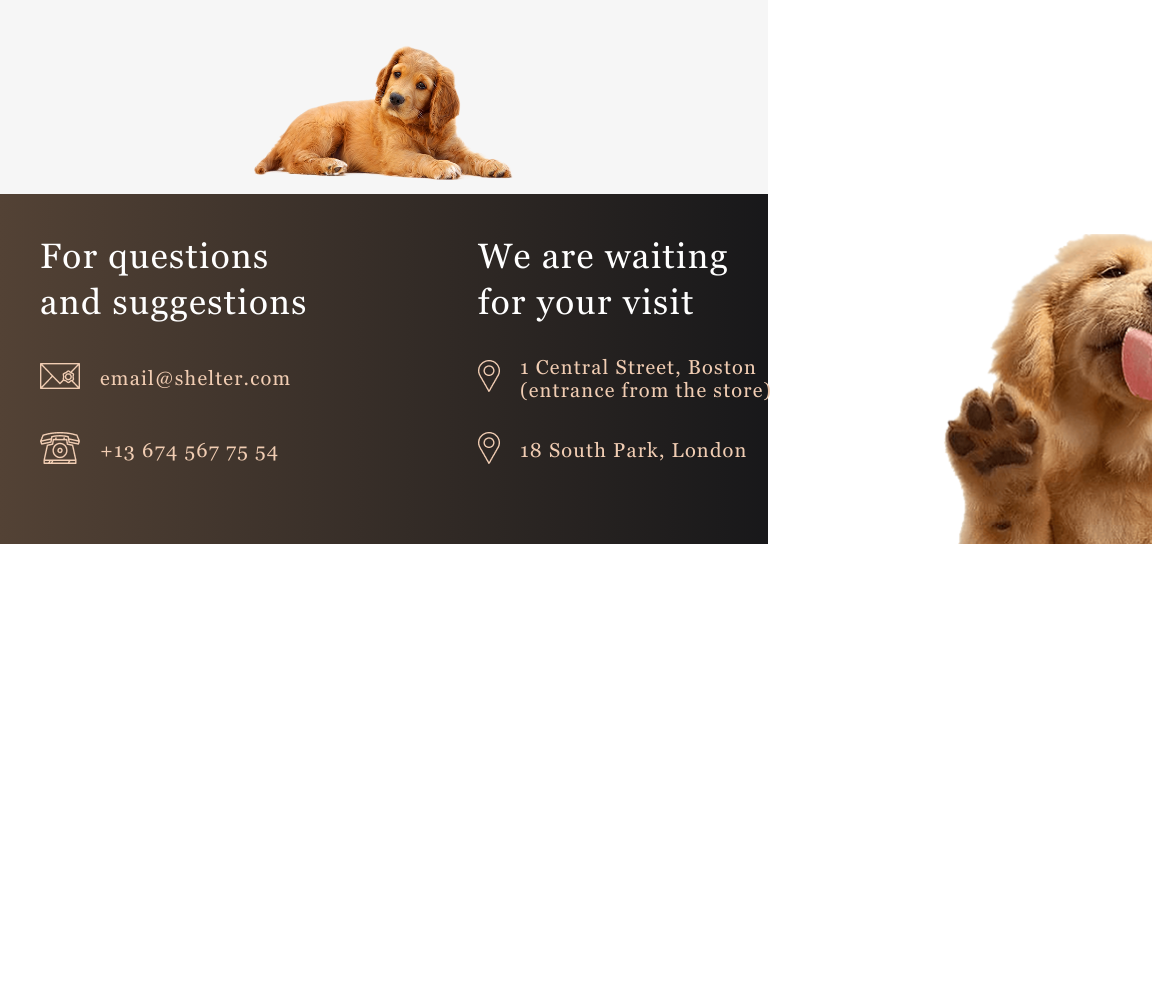
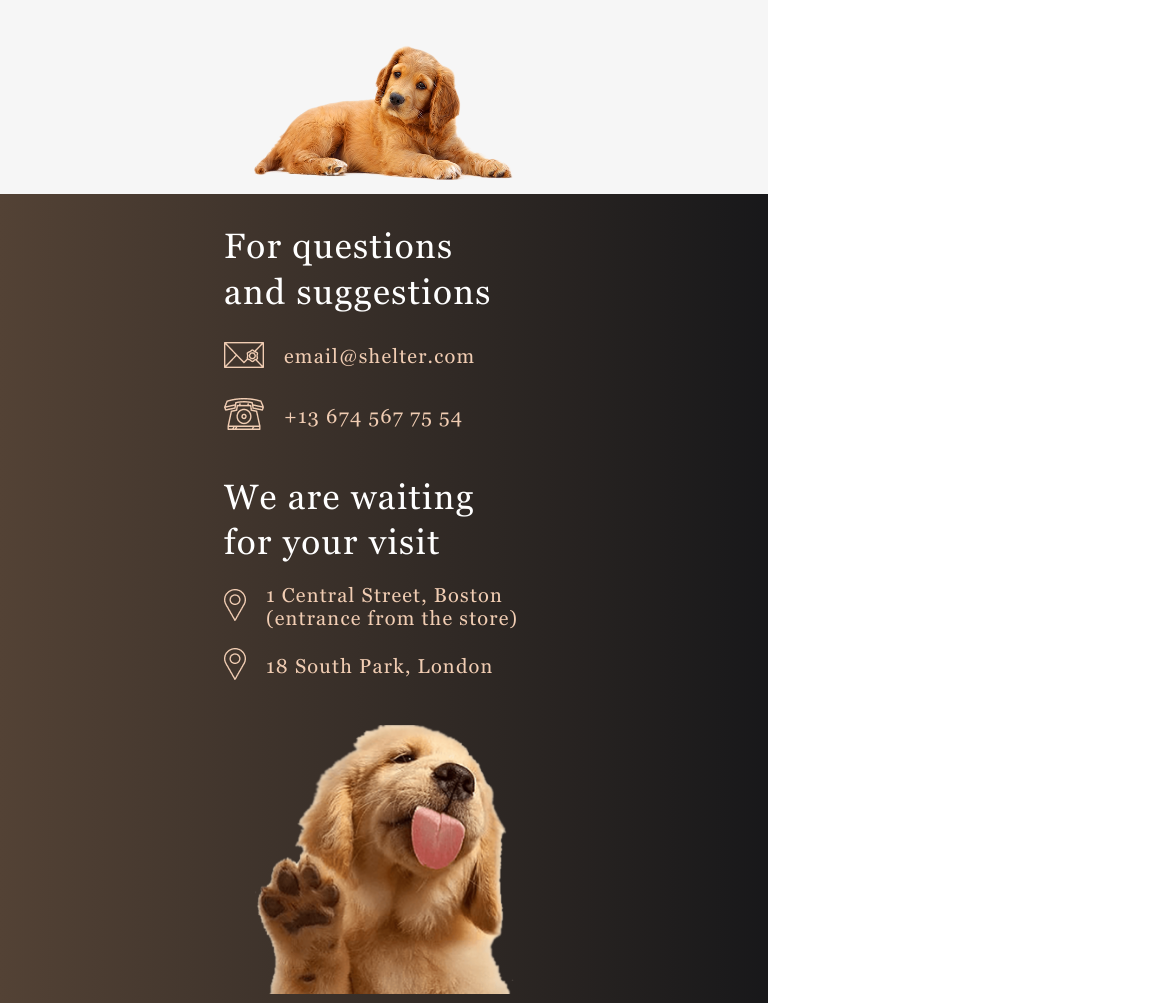
Before and after one commit to LenaYork/keyboard, a plain HTML site: page shelter/pages/main/index.html in a window 768 px wide. Shown: the part 4247-5250 px from the top of the page, 1152 px wide, since content can reach past the window. Before the commit the page ends 4796 px from the top, so only its background shows below. Drawn offline with Linux system fonts and the light colour scheme; files whose address does not match are found by name.

Commit message:
feat: add responsive footer section

```diff
--- a/shelter/pages/main/style.css
+++ b/shelter/pages/main/style.css
@@ -229,6 +229,27 @@ li {
         font-size: 20px;
     }
 
+    .footer-container {
+        height: 350px;
+        padding: 40px 40px 0;
+    }
+
+    .footer {
+        width: 1280px;
+        display: flex;
+        flex-direction: row;
+        justify-content: space-between;
+    }
+
+    .footer-contacts {
+        max-width: 278px;
+        height: 234px;
+    }
+
+    .footer-address {
+        max-width: 302px;
+        height: 234px;
+    }
 }
 
 @media(min-width:768px) and (max-width: 1279px) {
@@ -315,7 +336,6 @@ li {
     .help-item {
         width: 170px;
         height: 113px;
-        /* margin-right: 60px; */
         margin-bottom: 55px;
     }
 
@@ -357,6 +377,35 @@ li {
 
     .card-number-text {
         font-size: 20px;
+    }
+
+    .footer-container {
+        height: 639px;
+        padding: 30px 30px 0;
+    }
+
+    .footer {
+        max-width: 768px;
+        display: grid;
+        grid-template-columns: 1fr 1fr;
+        grid-template-rows: 1fr 1fr;
+        grid-template-areas: "footer-contacts footer-address"
+                            "footer-pic footer-pic";
+    }
+
+
+    .footer-contacts {
+        max-width: 278px;
+        height: 234px;
+    }
+
+    .footer-address {
+        max-width: 302px;
+        height: 234px;
+    }
+
+    .footer-pic {
+        margin: 0 auto;
     }
 }
 
@@ -430,6 +479,36 @@ li {
 
     .card-number-text {
         font-size: 15px;
+    }
+
+    .footer-container {
+        height: 809px;
+        padding: 30px 10px 0;
+    }
+
+    .footer {
+        max-width: 320px;
+        height: 779px;
+        display: flex;
+        flex-direction: column;
+        justify-content: space-between;
+    }
+
+    .footer-contacts {
+        max-width: 278px;
+        height: 208px;
+        margin-bottom: 40px;
+    }
+
+    .footer-address {
+        max-width: 300px;
+        height: 222px;
+        margin-bottom: 40px;
+    }
+
+    .footer-pic img{
+        width: 260px;
+        height: 269px;
     }
 }
 
@@ -796,19 +875,13 @@ li {
 }
 
 .footer-container {
-    width: 100%;
-    height: 350px;
+    box-sizing: border-box;
     background: linear-gradient(to right, #534235, #18181a);
 }
 
 .footer {
     box-sizing: border-box;
-    max-width: 1280px;
-    width: 1280px;
     margin: 0 auto;
-    padding: 40px 40px 0;
-    display: flex;
-    justify-content: space-between;
 }
 
 .footer-title {
@@ -824,11 +897,17 @@ li {
 .footer-contacts {
     max-width: 278px;
     height: 234px;
+    grid-area: footer-contacts;
 }
 
 .footer-address {
     max-width: 302px;
     height: 234px;
+    grid-area: footer-address;
+}
+
+.footer-pic {
+    grid-area: footer-pic;
 }
 
 .footer-address, .footer-contacts {
```
